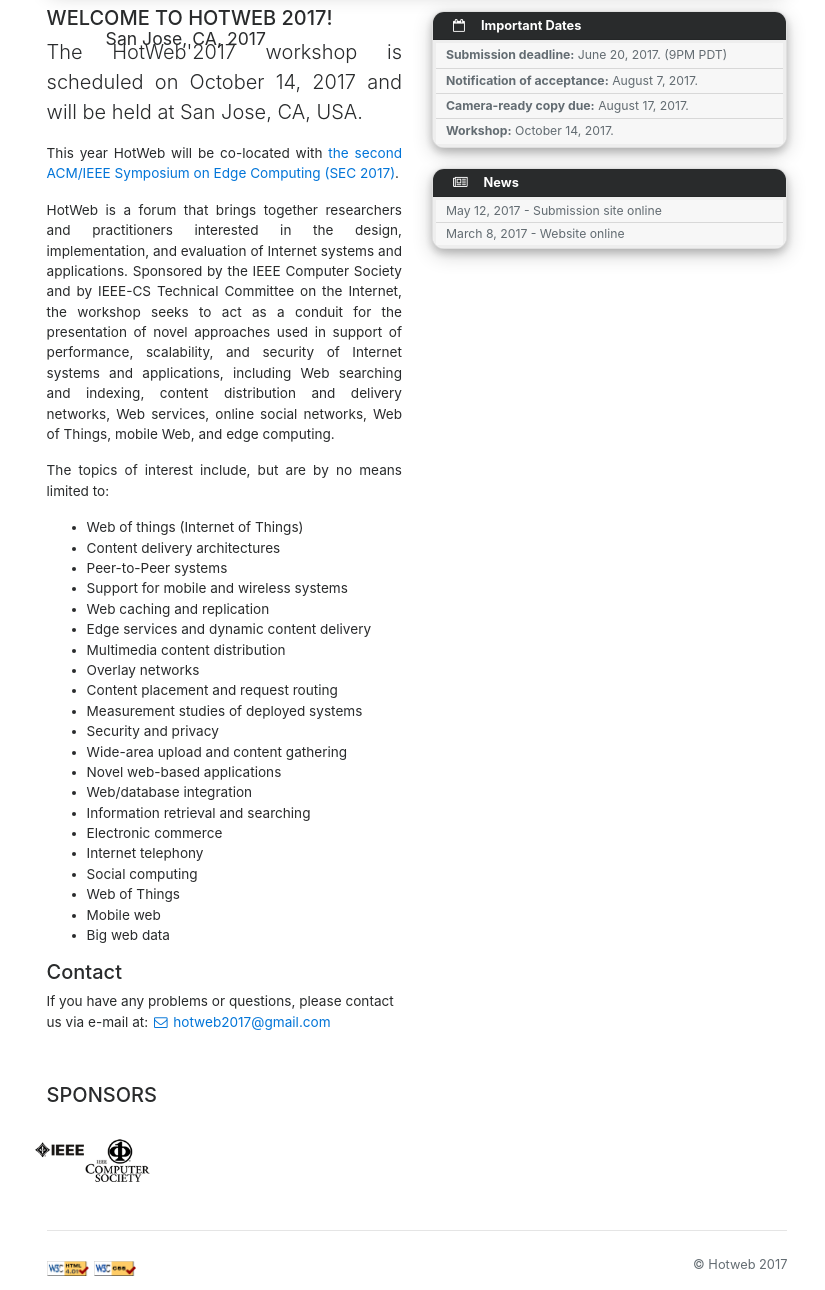
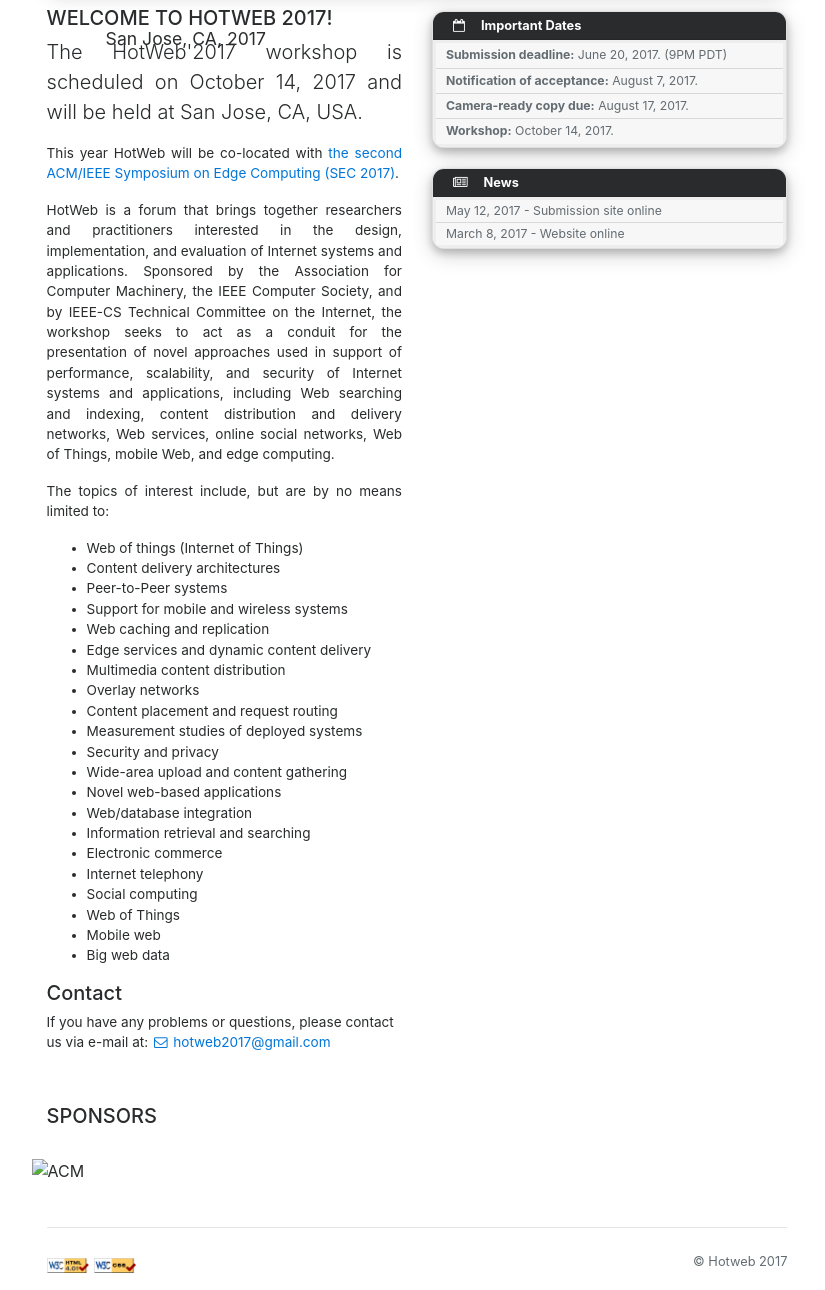
Before and after one commit to hotweb2017/hotweb2017.github.io, a Jekyll site: the page built from index.html, in a window 1280 px wide. Shown: the part 331-1621 px from the top of the page, without its empty margins (223-1048 px from the left). Built offline with Jekyll 4.4.1, drawn with Linux system fonts in a browser that asks for light colours; nearby versions of some CDN libraries; some of the changed text lies outside the part shown.

Commit message:
update ACM sponsorship

```diff
--- a/_data/conference.yml
+++ b/_data/conference.yml
@@ -1,4 +1,4 @@
-full_title: Fifth IEEE Workshop on Hot Topics in Web Systems and Technologies
+full_title: Fifth ACM/IEEE Workshop on Hot Topics in Web Systems and Technologies
 short_title: Hotweb 2017
 email: hotweb2017@gmail.com
 description: > # this means to ignore newlines until "baseurl:"
@@ -88,8 +88,8 @@
   - date: 2017-03-08
     text: Website online
 sponsors:
-  - name: IEEE
-    logo_path: ./assets/images/sponsors/ieee-logo.gif
+  - name: ACM
+    logo__path: ./assets/images/sponsors/acm-logo.png
 social_media:
   facebook_link: https://www.facebook.com/hotwebseries/
   twitter_link:
--- a/cfp.html
+++ b/cfp.html
@@ -11,7 +11,7 @@
             <p>HotWeb is a forum that brings together researchers and practitioners interested in the design, implementation,
                 and evaluation of Web systems and applications.</p>
 
-            <p>Sponsored by the IEEE Computer Society and the IEEE-CS Technical Committee on the Internet, the workshop seeks
+            <p>Sponsored by the Association for Computing Machinery, the IEEE Computer Society, and the IEEE-CS Technical Committee on the Internet, the workshop seeks
                 to act as a conduit for the presentation of novel approaches used in support of performance, scalability,
                 and security of Internet systems and applications, including Web searching and indexing, content distribution
                 and delivery networks, Web services, online social networks, Web of Things, mobile Web, and edge computing.</p>
@@ -71,8 +71,8 @@
       <p>This year HotWeb will feature a <b>Best Paper Award</b> and a
       <b>Best Student Paper Award</b>.
 -->
-            <p> At least one of the authors of each paper accepted for presentation in HotWeb 2017 must register for the workshop.
-                All papers presented at the workshop will be included in the IEEE Digital Library. </p>
+            <p> At least one of the authors of each paper accepted for presentation in HotWeb 2017 must register for the workshop. <p>
+            <p> All papers presented at the workshop will be included in the IEEE Digital Library. </p>
 
             <p><strong>Important Dates</strong>:</p>
 
--- a/index.html
+++ b/index.html
@@ -23,8 +23,8 @@
 
             <p> HotWeb is a forum that brings together researchers and
                 practitioners interested in the design, implementation, and
-                evaluation of Internet systems and applications. Sponsored by
-                the IEEE Computer Society and by IEEE-CS Technical Committee on
+                evaluation of Internet systems and applications. Sponsored by the Association for Computer Machinery,
+                the IEEE Computer Society,  and by IEEE-CS Technical Committee on
                 the Internet, the workshop seeks to act as a conduit for the
                 presentation of novel approaches used in support of performance,
                 scalability, and security of Internet systems and applications, including
```
Also changed, not shown: assets/images/sponsors/acm-logo.png (added), assets/images/sponsors/usenix-logo.png (added).
